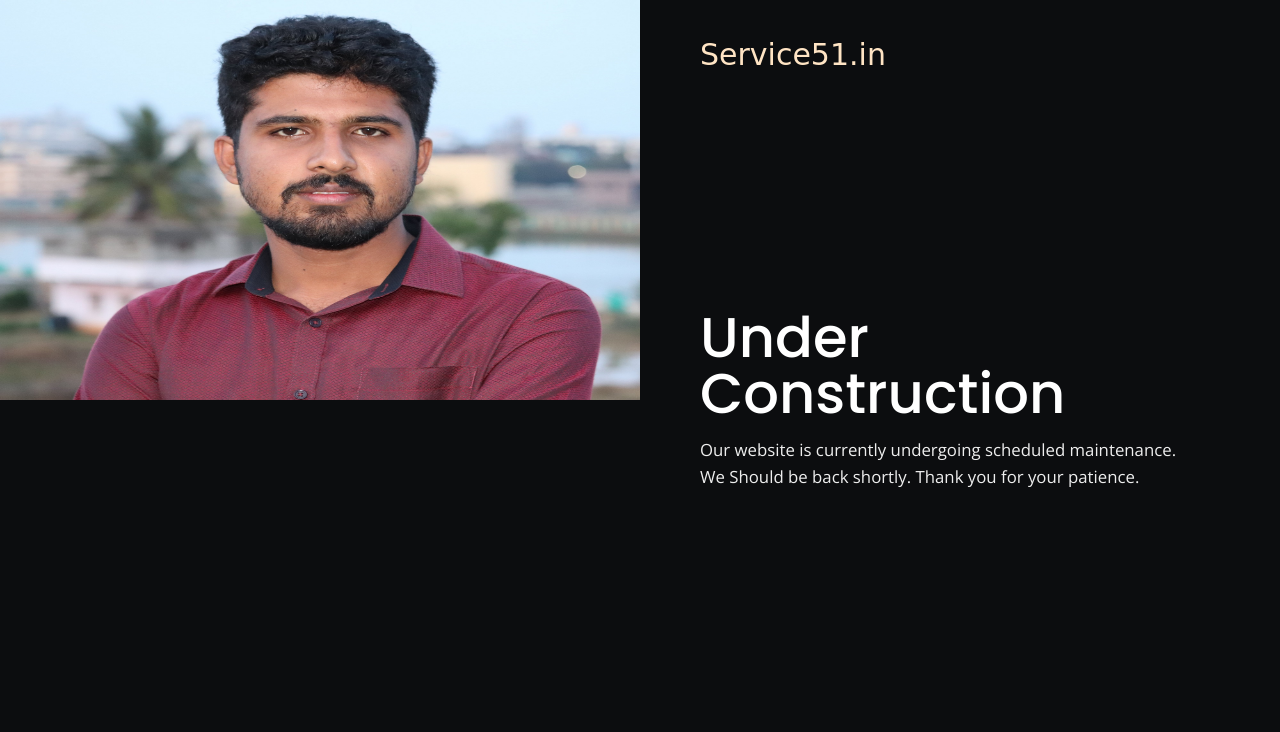
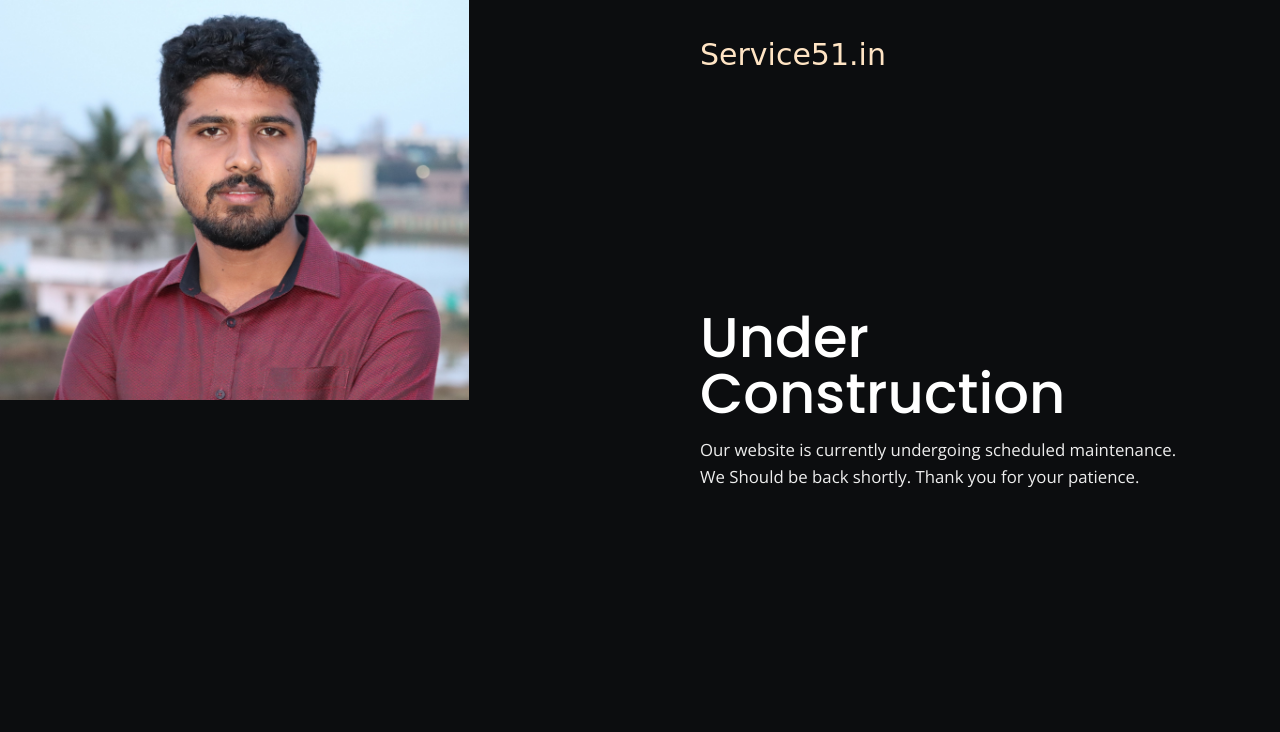
Before and after one commit to lokeshanaika/BusinessWeb, a plain HTML site: page index.html in a window 1280 px wide. Shown: the top 732 px of the page. Drawn offline with nearby package versions, Linux system fonts and the light colour scheme; files whose address does not match are found by name.

Commit message:
Update index.html

```diff
--- a/index.html
+++ b/index.html
@@ -25,7 +25,7 @@
 <body>
 
 	<div class="main-area">
-		<div class="left-section">
+		<div class="left-section" style="width:auto; height=auto;">
 		<img class="container-fluid align-center" src="images/my1.jpg"; width="auto"; height="50%";>
 
 
```
